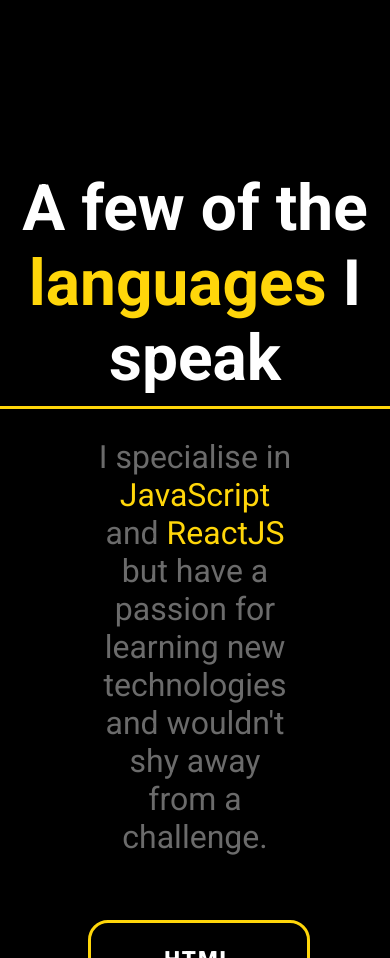
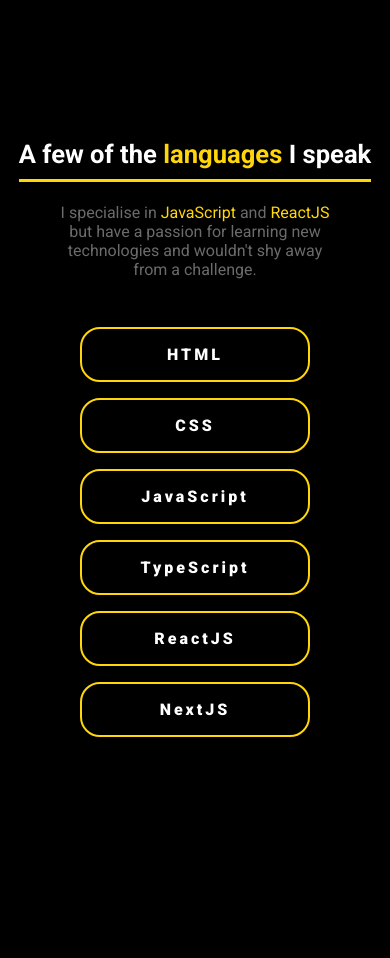
Before and after one commit to bradley-owens/portfolio-v2, a React (Create React App) app: page / in a window 390 px wide. Shown: the part 1460-2418 px from the top of the page. Built offline with nearby package versions, Linux system fonts and the light colour scheme.

Commit message:
add media queries for skills component to be responsive from 2000px - 300px width screens

```diff
--- a/src/App.module.css
+++ b/src/App.module.css
@@ -4,15 +4,13 @@
   padding: 0;
   box-sizing: border-box;
   font-family: "Roboto", sans-serif;
-  /* overflow: hidden; */
-
   overflow: scroll;
 }
 
 ::-webkit-scrollbar {
   width: 0px;
   height: 0px;
-  background: transparent; /* make scrollbar transparent */
+  background: transparent;
 }
 
 .app {
--- a/src/components/About/About.module.css
+++ b/src/components/About/About.module.css
@@ -25,6 +25,7 @@
   font-size: 3rem;
   width: 800px;
   margin-top: -1.5rem;
+  /* color: rgba(255, 255, 255, 0.42); */
 }
 
 @media (max-width: 1560px) {
@@ -33,7 +34,7 @@
   }
 }
 
-@media (max-width: 905px) {
+@media (max-width: 1005px) {
   .about h2 {
     font-size: 3.5rem;
   }
--- a/src/components/Hero/Hero.module.css
+++ b/src/components/Hero/Hero.module.css
@@ -2,6 +2,7 @@
   position: relative;
   height: 800px;
   /* height: 100%; */
+
   display: flex;
   justify-content: flex-end;
   align-items: flex-end;
--- a/src/components/Skills/Skills.module.css
+++ b/src/components/Skills/Skills.module.css
@@ -54,3 +54,167 @@
   font-weight: 800;
   letter-spacing: 2px;
 }
+
+@media (max-width: 1265px) {
+  .header p {
+    font-size: 1.5rem;
+    width: 50vw;
+    margin-top: -1.5rem;
+    color: rgba(255, 255, 255, 0.42);
+  }
+}
+
+@media (max-width: 1000px) {
+  .header h2 {
+    font-size: 3rem;
+    border-bottom: 3px solid #ffd60a;
+    padding-bottom: 10px;
+  }
+  .header p {
+    font-size: 1.2rem;
+    width: 60vw;
+    margin-top: -1.5rem;
+    color: rgba(255, 255, 255, 0.42);
+  }
+
+  .technology {
+    flex: 1 1 20%;
+    width: 40px;
+    margin: 0 2rem 3rem 2.5rem;
+    border: 3px solid #ffd60a;
+    display: flex;
+    align-items: center;
+    justify-content: center;
+    border-radius: 20px;
+  }
+
+  .technology p {
+    font-size: 1.2rem;
+    font-weight: 800;
+    letter-spacing: 2px;
+  }
+}
+
+@media (max-width: 700px) {
+  .header h2 {
+    font-size: 2.5rem;
+    border-bottom: 3px solid #ffd60a;
+    padding-bottom: 10px;
+  }
+  .header p {
+    font-size: 1.2rem;
+    width: 60vw;
+    margin-top: -1.5rem;
+    color: rgba(255, 255, 255, 0.42);
+  }
+
+  .technology {
+    flex: 1 1 20%;
+    width: 30px;
+    margin: 0 2rem 2rem 2.5rem;
+    border: 3px solid #ffd60a;
+    display: flex;
+    align-items: center;
+    justify-content: center;
+    border-radius: 20px;
+  }
+
+  .technology p {
+    font-size: 1.1rem;
+    font-weight: 800;
+    letter-spacing: 3px;
+  }
+}
+
+@media (max-width: 600px) {
+  .header h2 {
+    font-size: 2rem;
+    border-bottom: 3px solid #ffd60a;
+    padding-bottom: 10px;
+  }
+  .header p {
+    font-size: 1.1rem;
+    width: 70vw;
+    margin-top: 0rem;
+    color: rgba(255, 255, 255, 0.42);
+  }
+
+  .technology {
+    flex: 1 1 20%;
+    width: 40px;
+    margin: 0 2rem 2rem 2.5rem;
+    border: 3px solid #ffd60a;
+    display: flex;
+    align-items: center;
+    justify-content: center;
+    border-radius: 20px;
+  }
+
+  .technology p {
+    font-size: 1rem;
+    font-weight: 800;
+    letter-spacing: 3px;
+  }
+}
+
+@media (max-width: 465px) {
+  .header h2 {
+    font-size: 1.6rem;
+    border-bottom: 3px solid #ffd60a;
+    padding-bottom: 10px;
+  }
+  .header p {
+    font-size: 1rem;
+    width: 70vw;
+    margin-top: 0rem;
+    color: rgba(255, 255, 255, 0.42);
+  }
+
+  .technology {
+    flex: 2 0 30%;
+    width: 50px;
+    margin: 0 3rem 1rem 3rem;
+    border: 2px solid #ffd60a;
+    display: flex;
+    align-items: center;
+    justify-content: center;
+    border-radius: 20px;
+  }
+
+  .technology p {
+    font-size: 1rem;
+    font-weight: 800;
+    letter-spacing: 3px;
+  }
+}
+
+@media (max-width: 365px) {
+  .header h2 {
+    font-size: 1.4rem;
+    border-bottom: 3px solid #ffd60a;
+    padding-bottom: 10px;
+  }
+  .header p {
+    font-size: 1rem;
+    width: 70vw;
+    margin-top: 0rem;
+    color: rgba(255, 255, 255, 0.42);
+  }
+
+  .technology {
+    flex: 2 0 30%;
+    width: 50px;
+    margin: 0 3rem 1rem 3rem;
+    border: 2px solid #ffd60a;
+    display: flex;
+    align-items: center;
+    justify-content: center;
+    border-radius: 20px;
+  }
+
+  .technology p {
+    font-size: 0.8rem;
+    font-weight: 800;
+    letter-spacing: 3px;
+  }
+}
```
